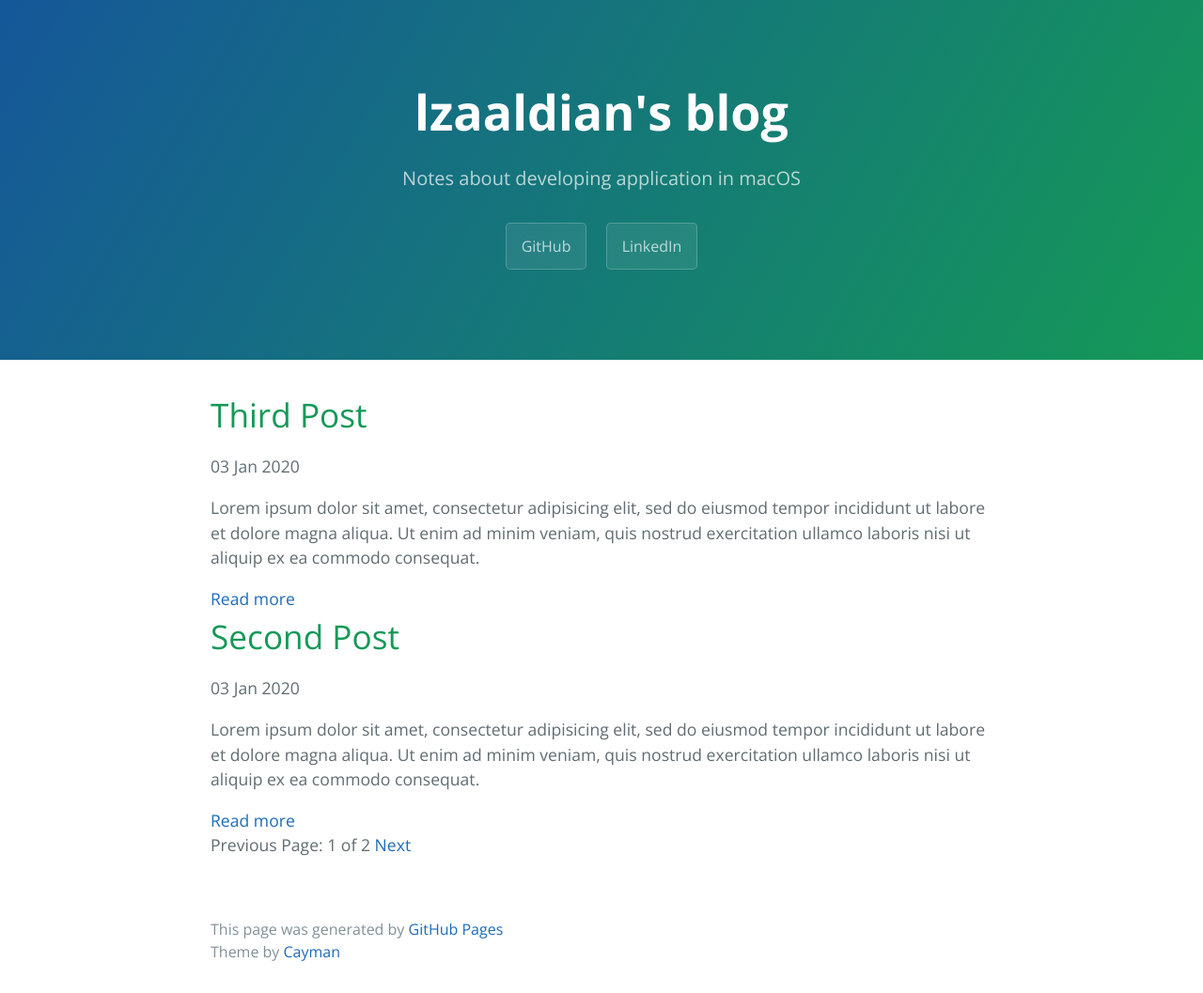
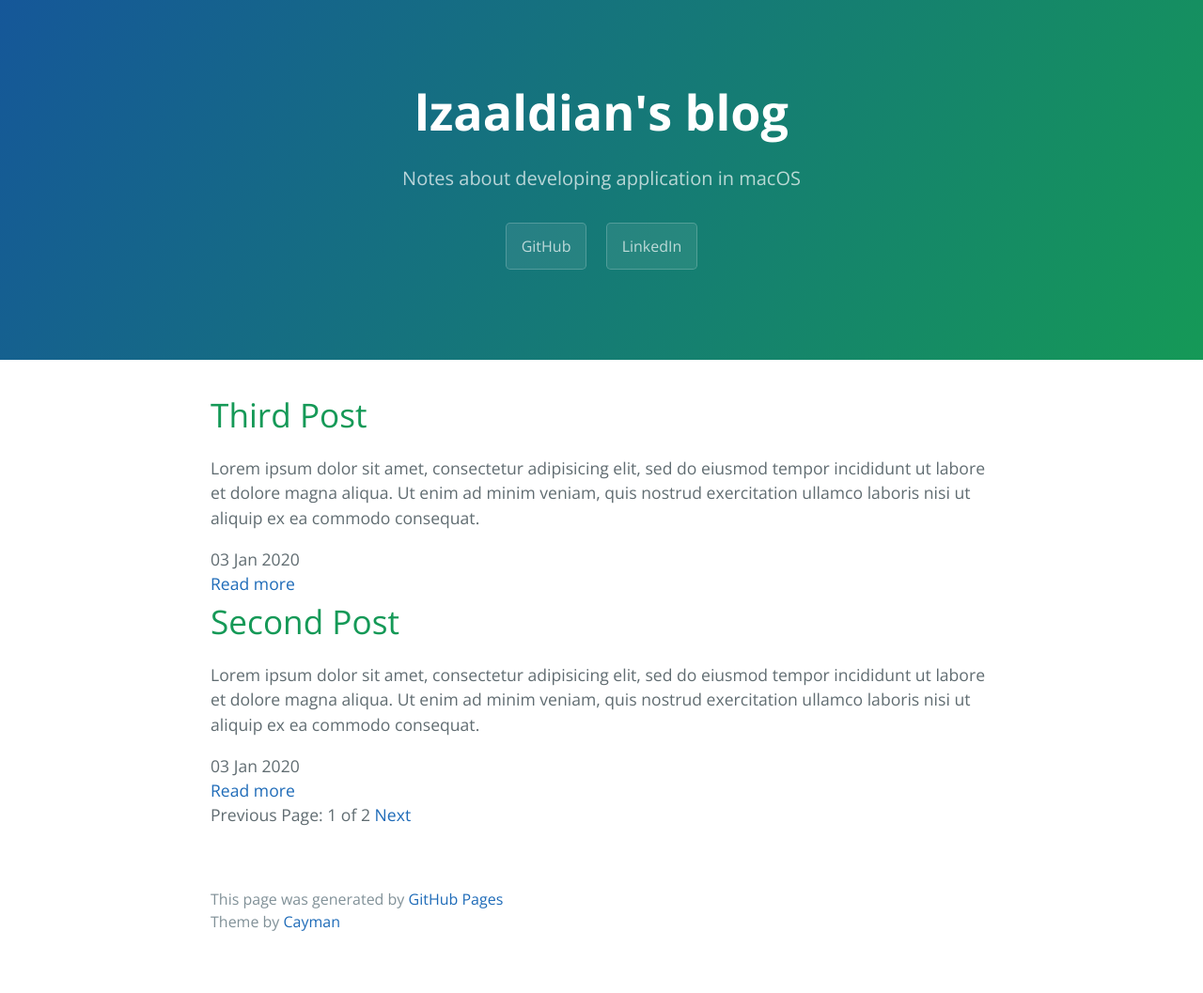
Before and after one commit to lzaaldian/lzaaldian.github.io, a Jekyll site: the page built from index.html, in a window 1280 px wide. Shown: the whole page at 94% size. Built offline with Jekyll 4.4.1, drawn with Linux system fonts in a browser that asks for light colours; the list of posts is cut into pages by our own code; after the commit the page ends 1025 px from its top, so only the background shows below that.

Commit message:
fix(posts): fix semantics layout and attributes

```diff
--- a/index.html
+++ b/index.html
@@ -5,10 +5,15 @@
 <!-- This loops through the paginated posts -->
 {% for post in paginator.posts %}
   <article>
-    <h1>{{ post.title }}</h1>
-    <time datetime="{{ post.date }}" pubdate>{{ post.date | date_to_string }}</time>
+    <header>
+      <h1>{{ post.title }}</h1>
+    </header>
 
-    <p>{{ post.excerpt }}</p>
+    {{ post.excerpt }}
+
+    <footer>
+      <time datetime="{{ post.date | | date_to_xmlschema }}" pubdate>{{ post.date | date_to_string }}</time>
+    </footer>
 
     <a href="{{ post.url }}">Read more</a>
   </article>
```
